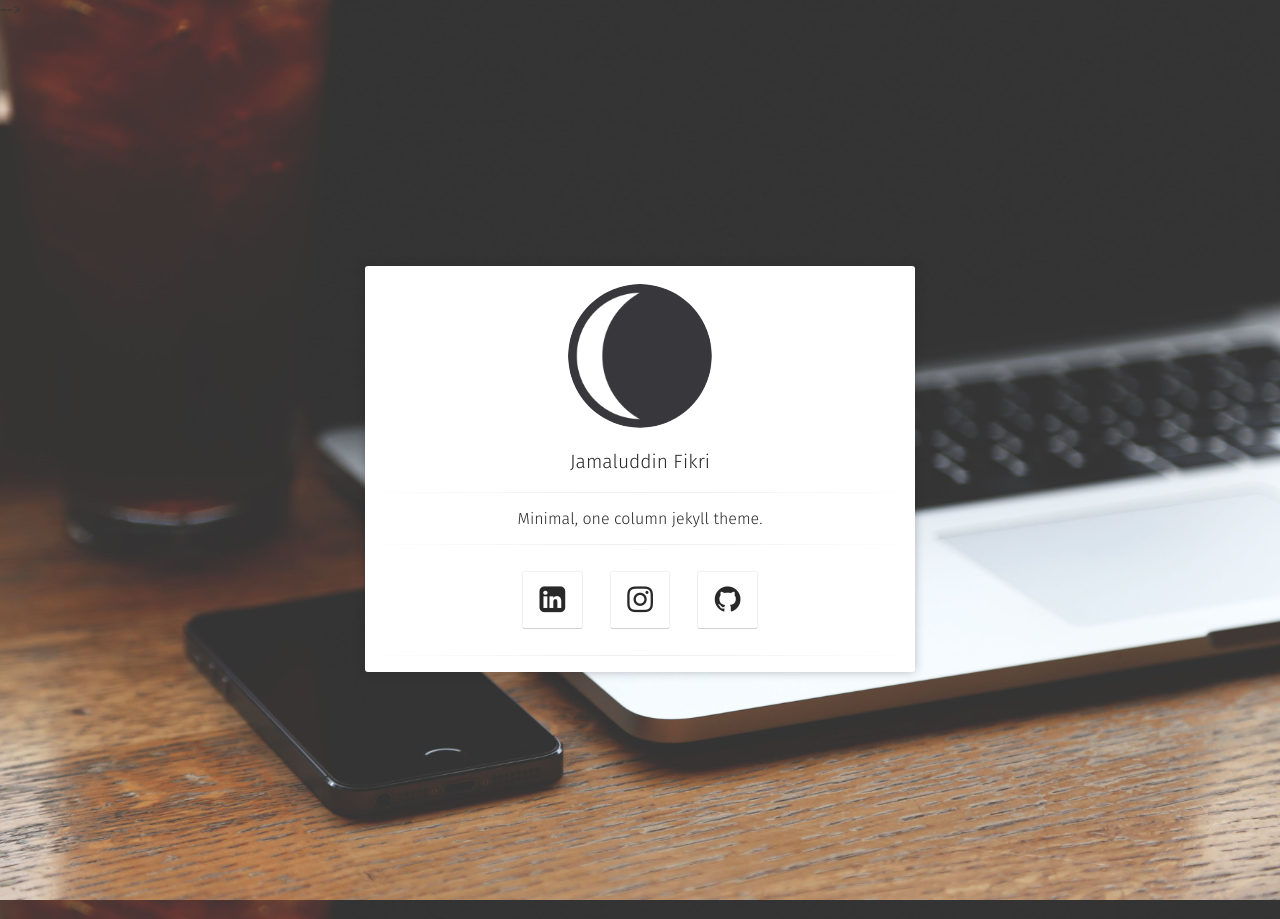
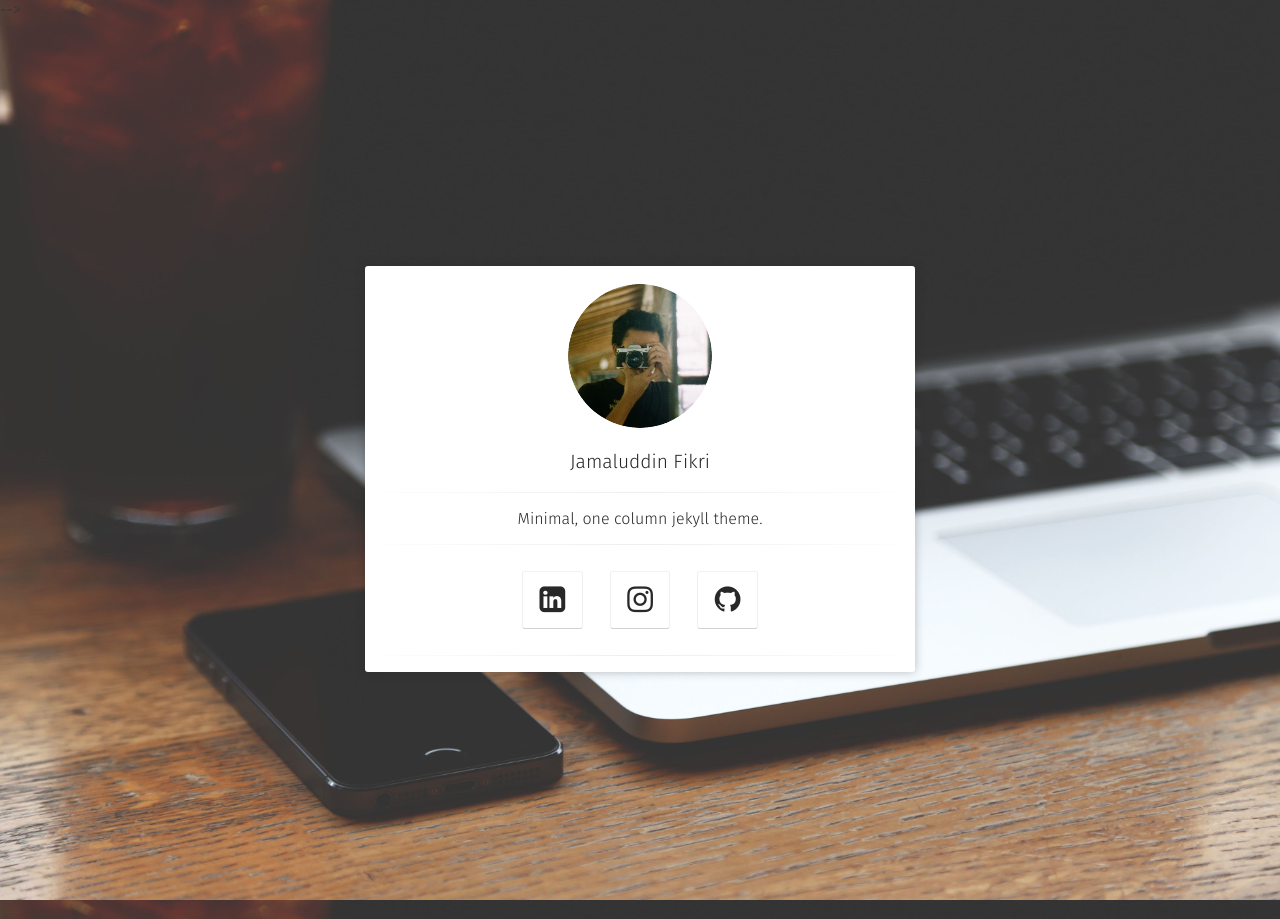
Before and after one commit to jamaluddinfikri/jamaluddinfikri.github.io, a Jekyll site: the page built from index.html, in a window 1280 px wide. Built offline with Jekyll 4.4.1, drawn with Linux system fonts in a browser that asks for light colours; some web fonts are replaced.

Commit message:
update profile

```diff
--- a/_config.yml
+++ b/_config.yml
@@ -4,7 +4,7 @@ bio:                'Minimal, one column jekyll theme.'
 description:        "Moon is a minimal, one column jekyll theme for your blog."
 reading_time:       true
 words_per_minute:   200
-logo:               'assets/img/logo.png'
+logo:               'assets/img/pr.png'
 background:         'assets/img/placeholder-big.jpg'
 tiled_bg:           false   # Set this true if you want to tile your background image, otherwise it will be covered
 locale:             en_US
```
Also changed, not shown: assets/img/pr.png (added).
